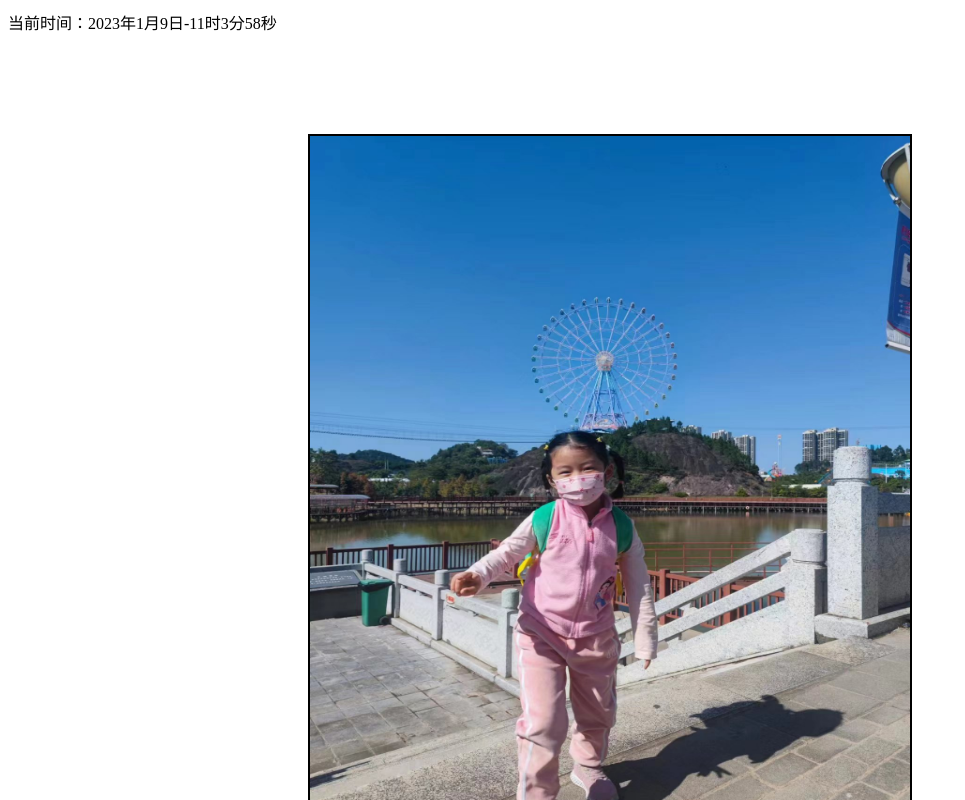
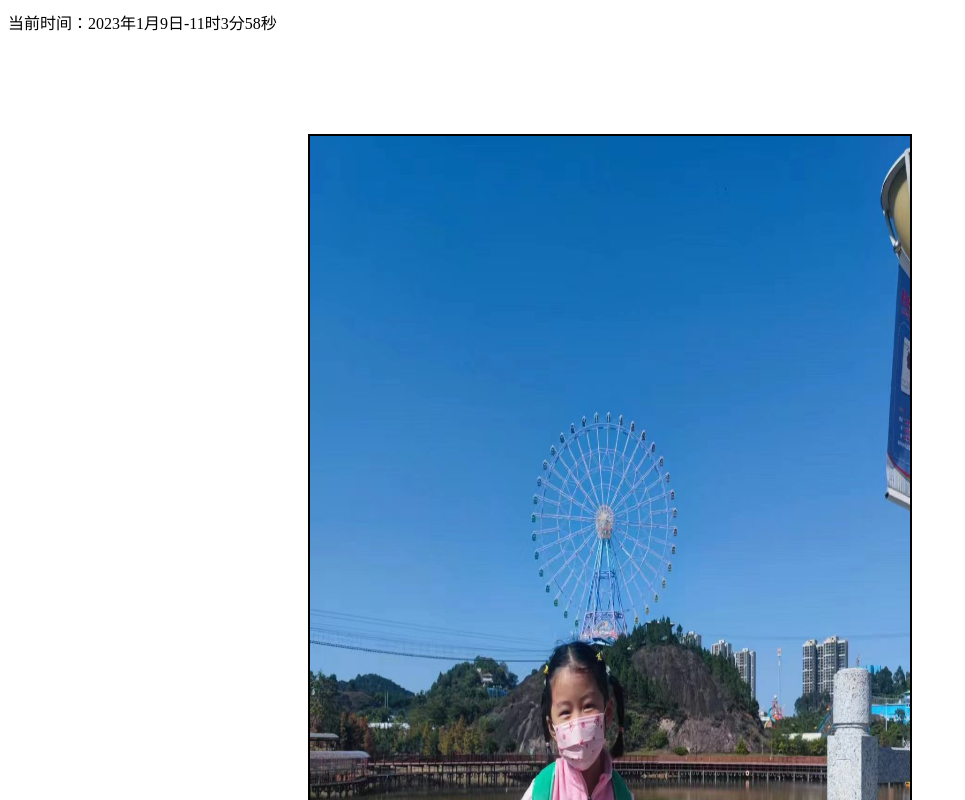
Before and after one commit to 200131130297/200131130297.github.io, a plain HTML site: page index.html in a window 1280 px wide. Shown: the part 440-1240 px from the top of the page, without its empty margins (0-965 px from the left). Drawn offline with Linux system fonts and the light colour scheme.

Commit message:
Update index.html
Signed-off-by: 王起超 <121530896+200131130297@users.noreply.github.com>

```diff
--- a/index.html
+++ b/index.html
@@ -38,7 +38,7 @@
 </script>
 
    <div class="container">
-   <img class="img1" src="10000.jpg"/ height="700px" width="600px" border="2px" align="bottom" title="星高度" alt="替换文字的内容" hspace="300px" vspace="100px >
+   <img class="img1" src="10000.jpg"/ height="1200px" width="600px" border="2px" align="bottom" title="星高度" alt="替换文字的内容" hspace="300px" vspace="100px >
 
     <body bgcolor="pink">
 </body>
```
